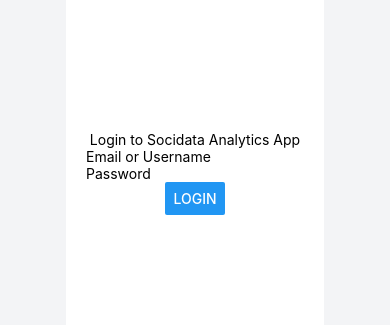
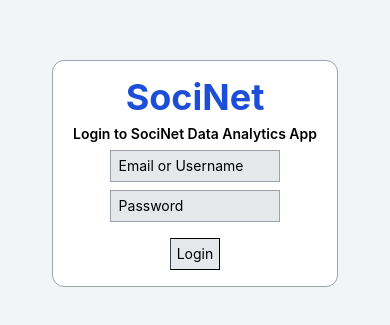
Before and after one commit to Habil233z/React-Native-App, a React Native app: screen /LoginScreen in a window 390 px wide. Shown: the part 249-574 px from the top of the page. Built offline with nearby package versions, Linux system fonts and the light colour scheme.

Commit message:
finish styling LoginScreen

```diff
--- a/src/screens/LoginScreen.tsx
+++ b/src/screens/LoginScreen.tsx
@@ -1,5 +1,5 @@
 import { useContext, useState } from "react";
-import { View, Text, Button, TextInput, Alert } from "react-native";
+import { View, Text, Button, TextInput, Alert, TouchableOpacity } from "react-native";
 import { api } from "../config/api";
 import { AuthContext } from "../../App";
 
@@ -24,20 +24,14 @@
 
     return (
         <View className="flex-1 bg-gray-100 justify-center items-center">
-            <View className="flex-1 bg-white justify-center items-center m-h-150 px-5 rounded-xl">
-                <Text>Login to Socidata Analytics App</Text>
-                <View>
-                <TextInput
-                placeholder="Email or Username"
-                onChangeText={setEmailOrUsername}
-                ></TextInput>
-                <TextInput
-                placeholder="Password"
-                secureTextEntry={true}
-                onChangeText={setPassword}
-                ></TextInput>
-                </View>
-                <Button title="Login" onPress={handleClick}/>
+            <View className="bg-white justify-center items-center m-h-150 px-5 rounded-xl border border-gray-400 pb-4">
+                <Text className="font-bold text-blue-700 text-4xl mt-4">SociNet</Text>
+                <Text className="mt-2 font-semibold">Login to SociNet Data Analytics App</Text>
+                    <View className="w-[70%] items-start mt-2 mb-4">
+                        <View className="flex-row border border-gray-400 bg-gray-200 h-8 mb-2"><TextInput className="p-0 w-full h-full pl-2" placeholder="Email or Username" onChangeText={setEmailOrUsername}/></View>
+                        <View className="flex-row border border-gray-400 bg-gray-200 h-8"><TextInput className="p-0 w-full h-full pl-2" placeholder="Password" secureTextEntry={true} onChangeText={setPassword}/></View>
+                    </View>
+                <TouchableOpacity className="bg-gray-200 border border-l-gray-700 h-8 w-[50px] items-center justify-center" activeOpacity={0.5} onPress={handleClick}><Text>Login</Text></TouchableOpacity>
             </View>
         </View>
     )
```
